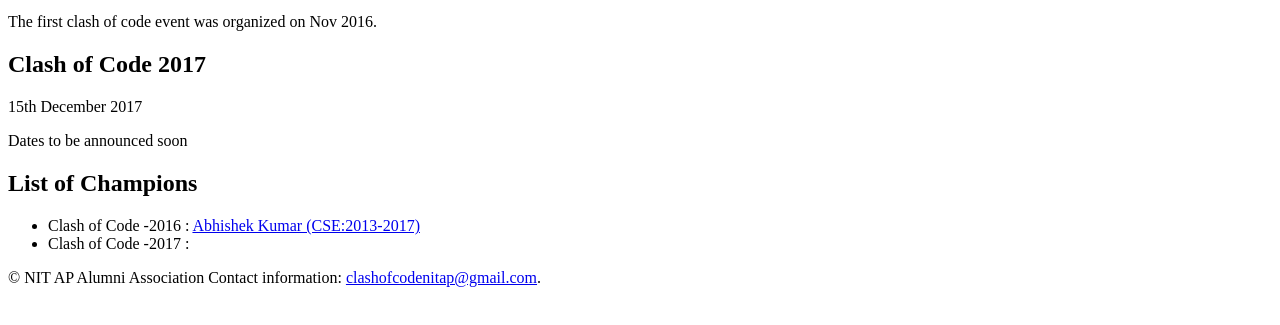
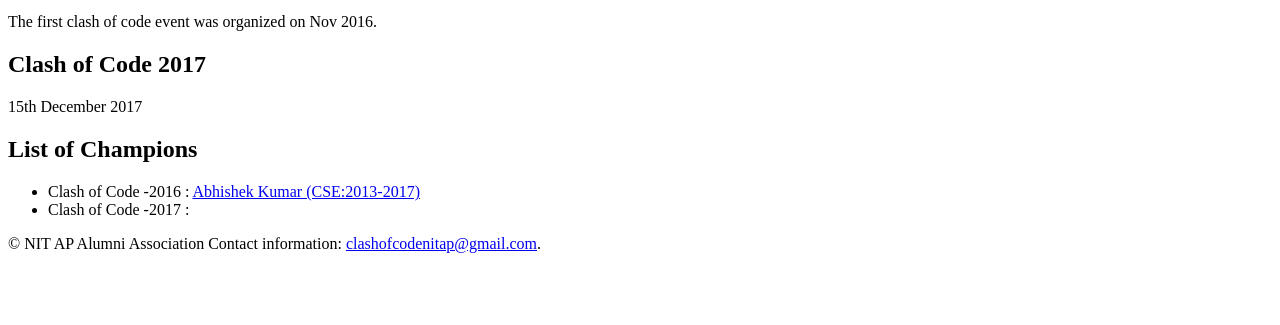
Before and after one commit to meranamvarun/clashofcodenitap.github.io, a plain HTML site: page index.html in a window 1280 px wide. Shown: the part 105-430 px from the top of the page. Drawn offline with Linux system fonts and the light colour scheme.

Commit message:
Update index.html

```diff
--- a/index.html
+++ b/index.html
@@ -9,9 +9,10 @@
 <p>The first clash of code event was organized on Nov 2016.</p>
 
   <h2>Clash of Code 2017</h2>
+
+
   <p>15th December 2017</p>
 
-  <p> Dates to be announced soon </p>
 
 <h2>List of Champions</h2>
 
```
